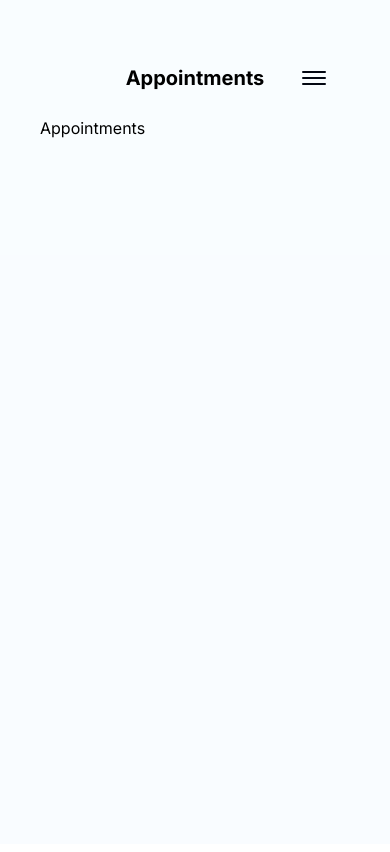
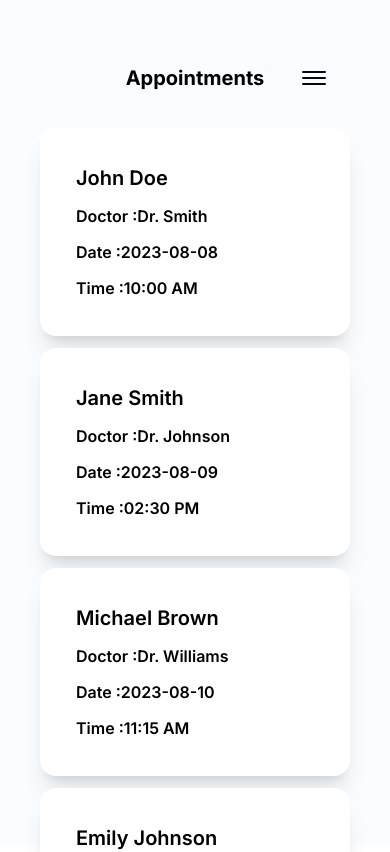
Before and after one commit to Imran-A-K/demo-dashboard-next.js, a Next.js app: page /appointments in a window 390 px wide. Shown: the top 852 px of the page. Built offline with nearby package versions, Linux system fonts and the light colour scheme.

Commit message:
added appointments

```diff
--- a/app/appointments/page.jsx
+++ b/app/appointments/page.jsx
@@ -1,4 +1,5 @@
-import Card from "@/components/Card/Card";
+import AppointmentCard from "@/components/Card/AppointmentCard";
+import DoctorCard from "@/components/Card/DoctorCard";
 import Table from "@/components/Table/Table";
 import React from "react";
 
@@ -41,7 +42,16 @@ function page() {
     },
   ];
 
-  return <section className="sm:px-10">Appointments</section>;
+  return (
+    <section className="sm:px-10">
+      <Table tableData={patientDetails} mainData={patientDetails} />
+      <div className="sm:hidden">
+        {patientDetails.map((data, index) => (
+          <AppointmentCard key={index} data={data} />
+        ))}
+      </div>
+    </section>
+  );
 }
 
 export default page;
--- a/app/doctors/page.jsx
+++ b/app/doctors/page.jsx
@@ -1,5 +1,5 @@
 "use client";
-import Card from "@/components/Card/Card";
+import DoctorCard from "@/components/Card/DoctorCard";
 import SelectBar from "@/components/SelectBar/SelectBar";
 import Table from "@/components/Table/Table";
 import Tabs from "@/components/Tabs/Tabs";
@@ -106,7 +106,7 @@ function Doctors() {
       />
       <div className="sm:hidden">
         {filteredData.map((data, index) => (
-          <Card key={index} data={data} />
+          <DoctorCard key={index} data={data} />
         ))}
       </div>
     </section>
--- /dev/null
+++ b/components/Card/AppointmentCard.jsx
@@ -0,0 +1,24 @@
+function AppointmentCard({ data }) {
+  const { name, doctor, date, time } = data;
+  return (
+    <div class="mx-auto p-9 bg-white max-w-xs my-3 rounded-2xl overflow-hidden shadow-xl hover:shadow-2xl transition duration-300">
+      <div class="flex flex-col items-start justify-start gap-3">
+        <h2 class="text-xl font-semibold">{name}</h2>
+        <p class="text-base font-semibold">
+          <span className="font-semibold">Doctor :</span>
+          {doctor}
+        </p>
+        <p class="text-base font-semibold">
+          <span className="font-semibold">Date :</span>
+          {date}
+        </p>
+        <p class="text-base font-semibold">
+          <span className="font-semibold">Time :</span>
+          {time}
+        </p>
+      </div>
+    </div>
+  );
+}
+
+export default AppointmentCard;
--- a/components/Card/Card.jsx
+++ b/components/Card/DoctorCard.jsx
@@ -1,4 +1,4 @@
-function Card({ data }) {
+function DoctorCard({ data }) {
   const { name, type, experience, location } = data;
   return (
     <div class="mx-auto p-9 bg-white max-w-xs my-3 rounded-2xl overflow-hidden shadow-xl hover:shadow-2xl transition duration-300">
@@ -21,4 +21,4 @@ function Card({ data }) {
   );
 }
 
-export default Card;
+export default DoctorCard;
--- a/components/Table/Table.jsx
+++ b/components/Table/Table.jsx
@@ -27,7 +27,7 @@ function Table({ tableData, mainData }) {
               <tbody>
                 {tableData.map((data) => (
                   <tr key={data.id} className="text-left">
-                    <td className="border-b border-l border-[#E8E8E8] bg-[#F3F6FF] py-5 px-5 text-base font-medium text-dark">
+                    {/* <td className="border-b border-l border-[#E8E8E8] bg-[#F3F6FF] py-5 px-5 text-base font-medium text-dark">
                       {data.name}
                     </td>
                     <td className="border-b border-l border-[#E8E8E8] bg-[#F3F6FF] py-5 px-5  text-base font-medium text-dark">
@@ -37,8 +37,18 @@ function Table({ tableData, mainData }) {
                       {data.experience}
                     </td>
                     <td className="border-b border-l border-[#E8E8E8] bg-[#F3F6FF] py-5 px-5  text-base font-medium text-dark">
-                      {data.location}
-                    </td>
+                      {data.location} */}
+                    {Object.keys(data).map(
+                      (key, index) =>
+                        key !== "id" && (
+                          <td
+                            key={index}
+                            className="border-b border-l border-[#E8E8E8] bg-[#F3F6FF] py-5 px-5 text-base font-medium text-dark"
+                          >
+                            {data[key]}
+                          </td>
+                        )
+                    )}
                   </tr>
                 ))}
               </tbody>
```
